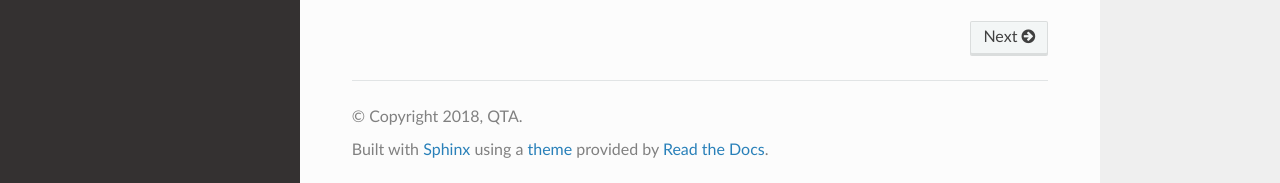
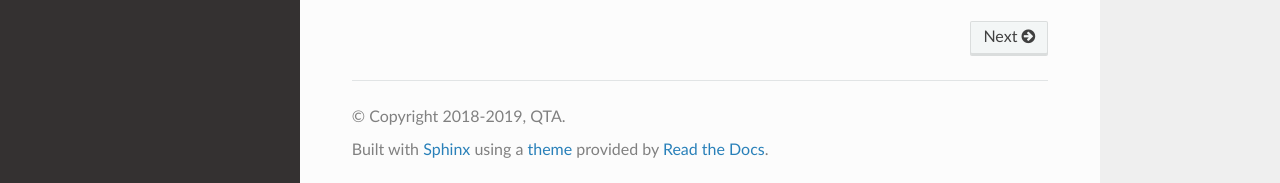
Before and after one commit to Tencent/QT4A, a Sphinx documentation site: the page built from docs/index.rst, in a window 1280 px wide and 942 px high. Shown: the part 756-939 px from the top of the window. Built offline with Sphinx 7.4.7 and the Read the Docs theme 2.0.0, drawn with Linux system fonts in a browser that asks for light colours; pages that are not in the unit, such as notebooks, are missing from menus; part of the change alters nothing that is shown.

```diff
--- a/docs/conf.py
+++ b/docs/conf.py
@@ -17,7 +17,7 @@ import os
 import shlex
 
 import sphinx_rtd_theme
-
+import recommonmark.parser as markdown
 
 # If extensions (or modules to document with autodoc) are in another directory,
 # add these directories to sys.path here. If the directory is relative to the
@@ -39,8 +39,7 @@ templates_path = ['_templates']
 
 # The suffix(es) of source filenames.
 # You can specify multiple suffix as a list of string:
-# source_suffix = ['.rst', '.md']
-source_suffix = '.rst'
+source_suffix = ['.rst', '.md']
 
 # The encoding of source files.
 #source_encoding = 'utf-8-sig'
@@ -50,7 +49,7 @@ master_doc = 'index'
 
 # General information about the project.
 project = u'QT4A'
-copyright = u'2018, QTA'
+copyright = u'2018-2019, QTA'
 author = u'QTA'
 
 # The version info for the project you're documenting, acts as replacement for
@@ -287,3 +286,7 @@ texinfo_documents = [
 
 # If true, do not generate a @detailmenu in the "Top" node's menu.
 #texinfo_no_detailmenu = False
+
+source_parsers = {
+    '.md': markdown.CommonMarkParser,
+}
```
